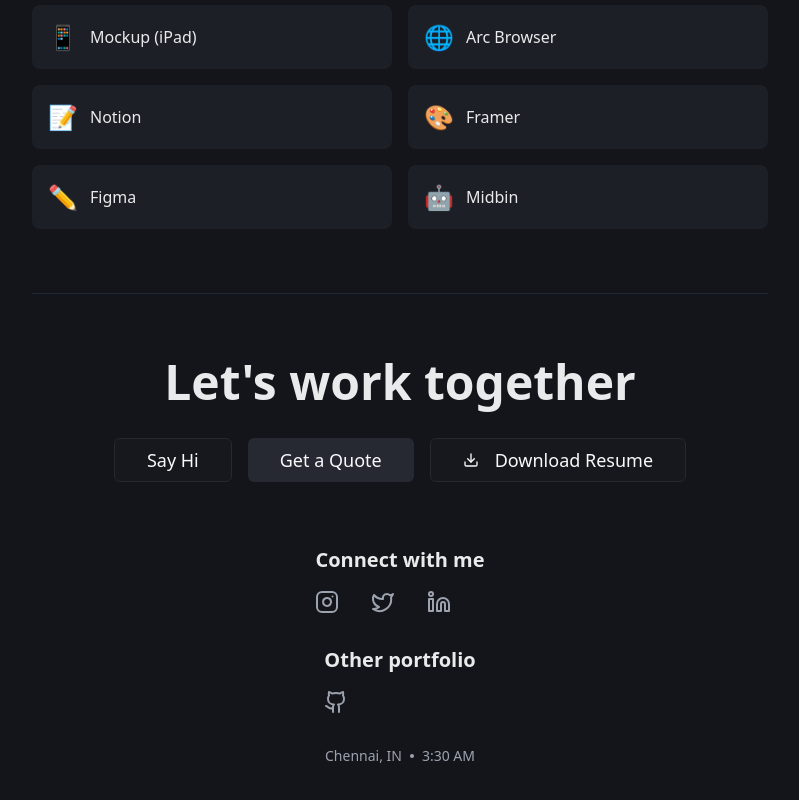
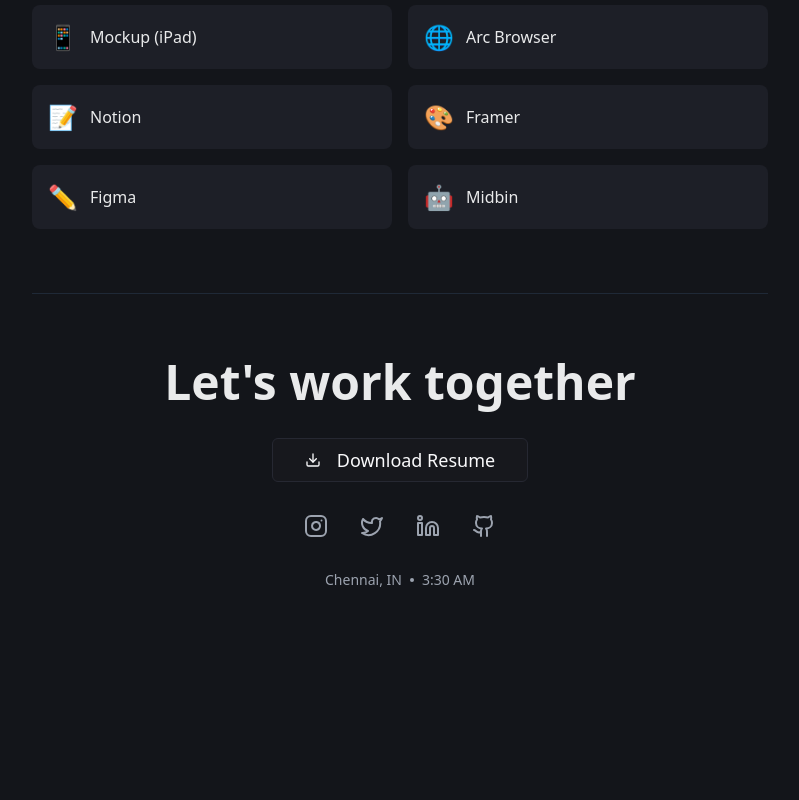
Before and after one commit to shaihq/template-final-designfolio-v1, a React (Vite) app: page / in a window 1280 px wide. Shown: the part 2311-3111 px from the top of the page, without its empty margins (240-1039 px from the left). After the commit the page ends 2965 px from the top, so only its background shows below. Built offline with nearby package versions, Linux system fonts and the light colour scheme.

Commit message:
Merge footer icons and update buttons
Combine the "Connect with me" and "Other portfolio" icons into a single line without titles. Remove the "Say Hi" and "Get a Quote" buttons from the footer.
[skip gpt_engineer]

```diff
--- a/src/components/Footer.tsx
+++ b/src/components/Footer.tsx
@@ -12,20 +12,11 @@ export const Footer = () => {
 
           <div className="flex flex-wrap gap-4 justify-center">
             <Button size="lg" variant="outline" className="text-lg px-8">
-              Say Hi
-            </Button>
-            <Button size="lg" className="text-lg px-8">
-              Get a Quote
-            </Button>
-            <Button size="lg" variant="outline" className="text-lg px-8">
               <Download className="mr-2" />
               Download Resume
             </Button>
           </div>
 
-          <div className="flex flex-col items-center gap-8 mt-8">
-            <div className="space-y-4">
-              <h3 className="text-xl font-semibold text-center">Connect with me</h3>
           <div className="flex items-center gap-8 text-gray-400">
             <a
               href="https://instagram.com"
@@ -54,12 +45,6 @@ export const Footer = () => {
               <Linkedin size={24} />
               <span className="sr-only">LinkedIn</span>
             </a>
-              </div>
-            </div>
-
-            <div className="space-y-4">
-              <h3 className="text-xl font-semibold text-center">Other portfolio</h3>
-              <div className="flex items-center gap-8 text-gray-400">
             <a
               href="https://github.com"
               className="hover:text-white transition-colors"
@@ -69,8 +54,6 @@ export const Footer = () => {
               <Github size={24} />
               <span className="sr-only">Github</span>
             </a>
-              </div>
-            </div>
           </div>
 
           <div className="flex items-center gap-2 text-gray-400 text-sm">
```
Lines whose indentation alone changed are shown as unchanged.
